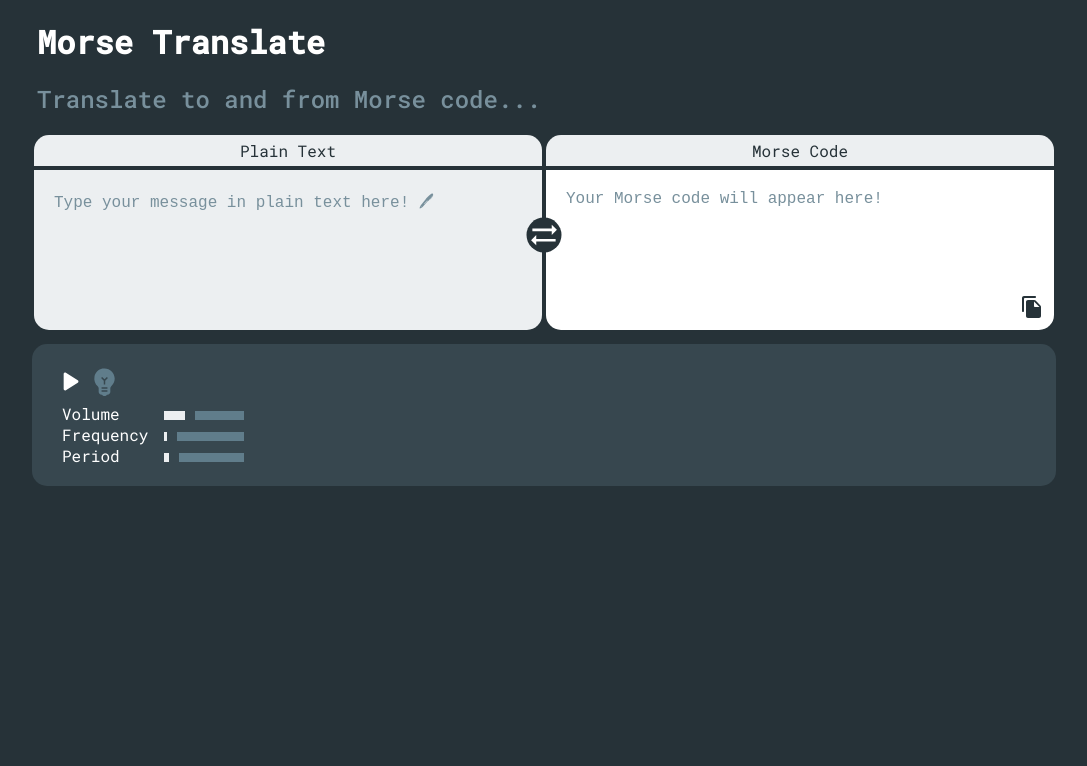
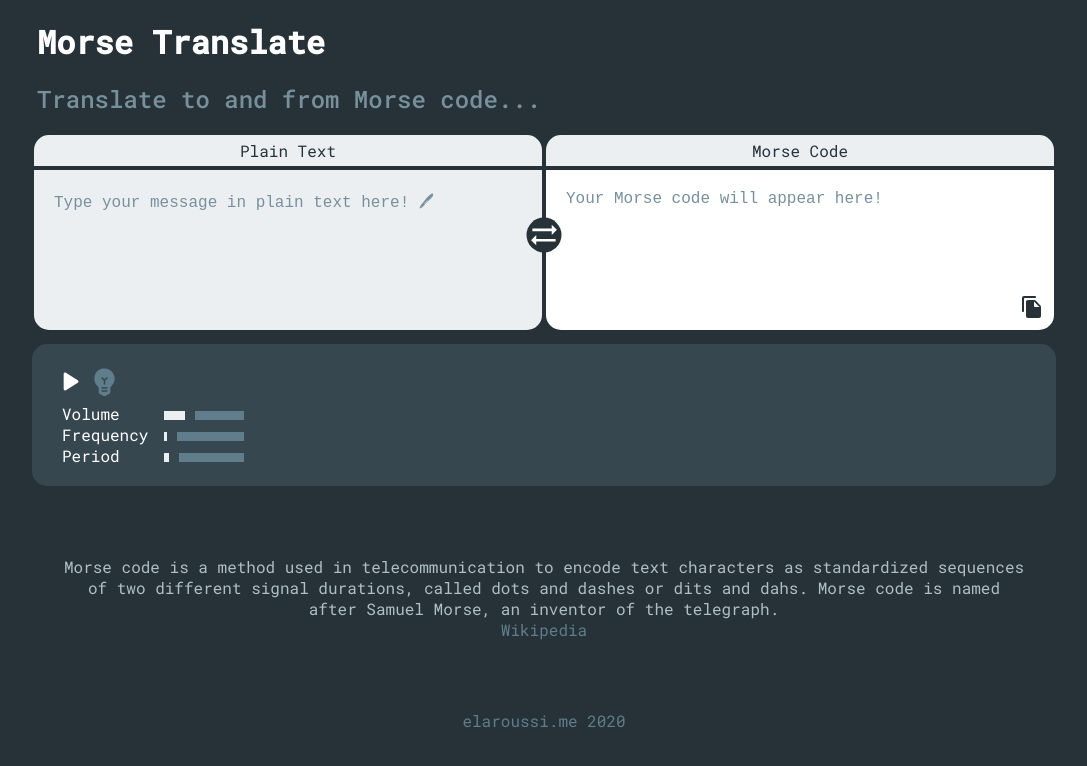
Before and after one commit to Abdelar/morse-translate, a React (Create React App) app: page / in a window 1280 px wide. Shown: the top 766 px of the page, without its empty margins (96-1183 px from the left). Built offline with nearby package versions, Linux system fonts and the light colour scheme.

Commit message:
Add a little description of morse code and a footer

```diff
--- a/src/App.css
+++ b/src/App.css
@@ -93,3 +93,9 @@ label {
 #second {
 	order: 2;
 }
+
+#copyright {
+	color: var(--blueGrey-color-500);
+	display: inline-block;
+	margin: 40px 0 20px 0;
+}
--- a/src/App.js
+++ b/src/App.js
@@ -1,8 +1,12 @@
 import React, { useState, useRef, useEffect } from 'react';
 import SyncAlt from '@material-ui/icons/SyncAlt';
+import Tooltip from '@material-ui/core/Tooltip';
+import { withStyles } from '@material-ui/core/styles';
+
 import './App.css';
 import { encode, decode } from './helper';
 import { Multimedia } from './Multimedia';
+import { Footer } from './Footer';
 import { Copy } from './Copy';
 
 const App = () => {
@@ -34,6 +38,13 @@ const App = () => {
 		setToMorse(!toMorse);
 	};
 
+	const CustomTooltip = withStyles(theme => ({
+		tooltip: {
+			backgroundColor: 'var(--blueGrey-color-900)',
+			color: 'white',
+		},
+	}))(Tooltip);
+
 	return (
 		<div className='App'>
 			<div className='container'>
@@ -56,7 +67,9 @@ const App = () => {
 							}
 						/>
 					</div>
-					<SyncAlt className='revert' onClick={revert} fontSize='large' />
+					<CustomTooltip title='Switch editors'>
+						<SyncAlt className='revert' onClick={revert} fontSize='large' />
+					</CustomTooltip>
 					<div id={toMorse ? 'second' : 'first'} className='column'>
 						<label>Morse Code</label>
 						<textarea
@@ -75,6 +88,8 @@ const App = () => {
 					</div>
 				</div>
 				<Multimedia encoded={encoded} />
+				<Footer />
+				<span id='copyright'>elaroussi.me 2020</span>
 			</div>
 		</div>
 	);
--- a/src/Copy.js
+++ b/src/Copy.js
@@ -1,10 +1,18 @@
 import React, { useState } from 'react';
 import FileCopyRoundedIcon from '@material-ui/icons/FileCopyRounded';
 import Tooltip from '@material-ui/core/Tooltip';
+import { withStyles } from '@material-ui/core/styles';
 import './Copy.css';
 
 export const Copy = props => {
 	const [tooltip, setTooltip] = useState('Copy');
+
+	const CustomTooltip = withStyles(theme => ({
+		tooltip: {
+			backgroundColor: 'var(--blueGrey-color-900)',
+			color: 'white',
+		},
+	}))(Tooltip);
 
 	const onClick = () => {
 		if (props.forwardedRef.current.innerHTML) {
@@ -20,9 +28,9 @@ export const Copy = props => {
 
 	return (
 		<span className='copy' onMouseLeave={onMouseLeave} onClick={onClick}>
-			<Tooltip title={tooltip}>
+			<CustomTooltip title={tooltip}>
 				<FileCopyRoundedIcon className='copy_icon' />
-			</Tooltip>
+			</CustomTooltip>
 		</span>
 	);
 };
--- /dev/null
+++ b/src/Footer.css
@@ -0,0 +1,16 @@
+#footer {
+	margin-top: 40px;
+	padding: 30px;
+}
+.footer_text {
+	margin: 0;
+	color: var(--blueGrey-color-200);
+}
+#wiki {
+	color: var(--blueGrey-color-500);
+	text-decoration: none;
+}
+#wiki:hover {
+	color: var(--blueGrey-color-100);
+	text-decoration: underline;
+}
--- /dev/null
+++ b/src/Footer.js
@@ -0,0 +1,18 @@
+import React from 'react';
+import './Footer.css';
+
+export const Footer = () => {
+	return (
+		<div id='footer'>
+			<p className='footer_text'>
+				Morse code is a method used in telecommunication to encode text
+				characters as standardized sequences of two different signal durations,
+				called dots and dashes or dits and dahs. Morse code is named after
+				Samuel Morse, an inventor of the telegraph.
+			</p>
+			<a id='wiki' href='https://en.wikipedia.org/wiki/Morse_code'>
+				Wikipedia
+			</a>
+		</div>
+	);
+};
```
